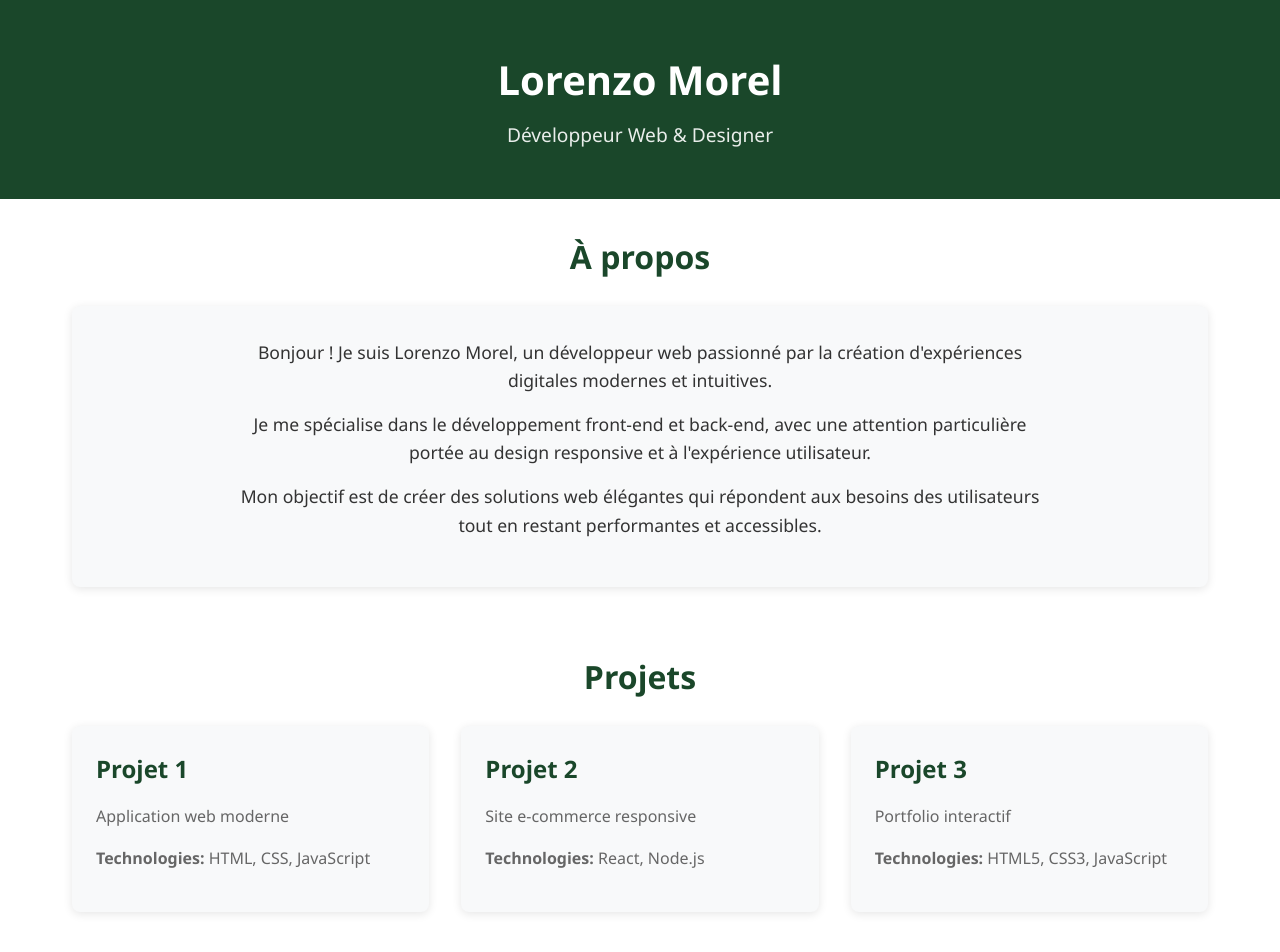
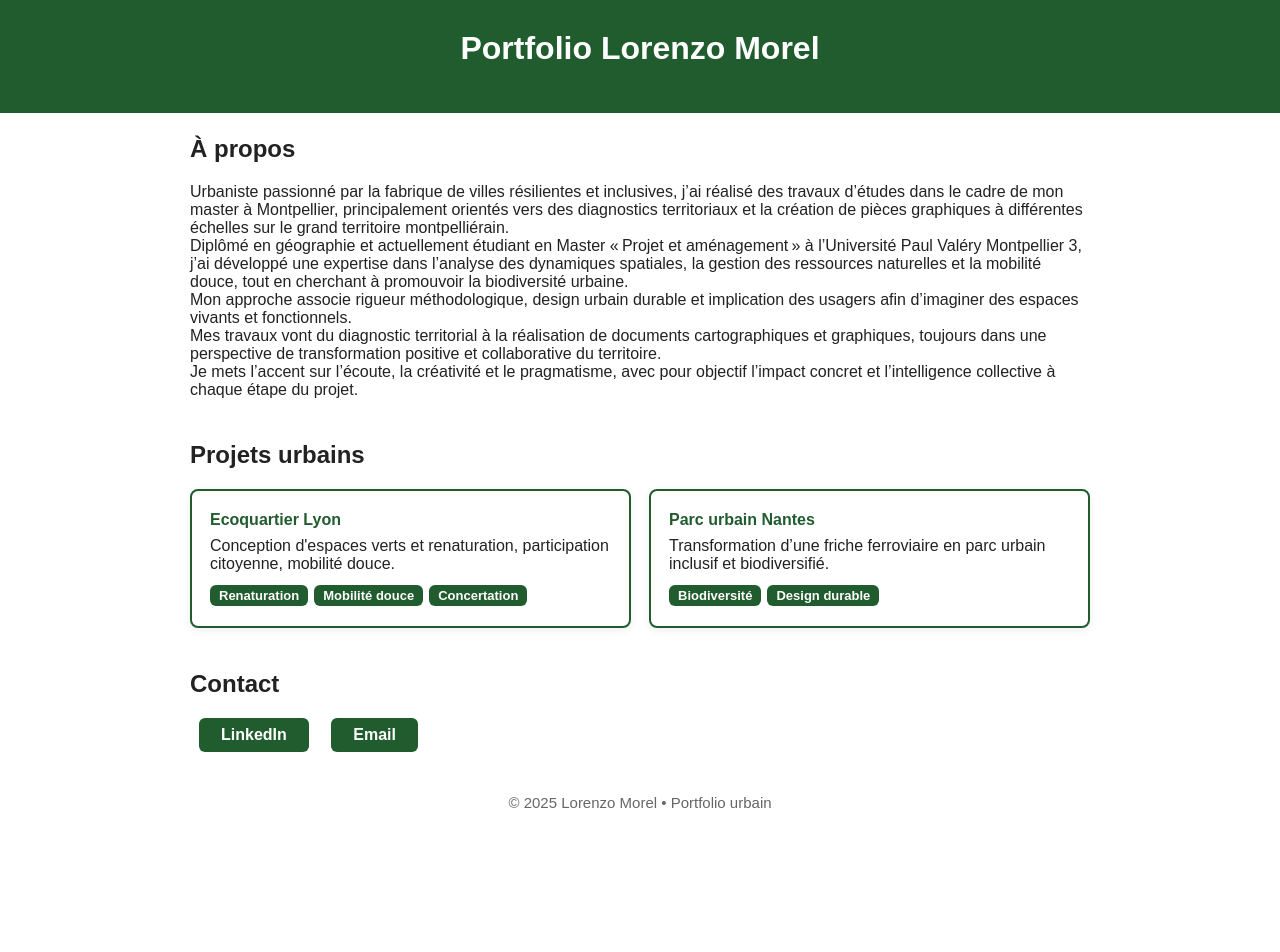
Before and after one commit to lorenzomorel77/Portfolio, a plain HTML site: page index.html in a window 1280 px wide. Shown: the top 952 px of the page. After the commit the page ends 811 px from the top, so only its background shows below. Drawn offline with Linux system fonts and the light colour scheme.

Commit message:
Update index.html

```diff
--- a/index.html
+++ b/index.html
@@ -2,115 +2,111 @@
 <html lang="fr">
 <head>
   <meta charset="UTF-8">
-<meta name="viewport" content="width=device-width, initial-scale=1.0">
-<title>Lorenzo Morel - Portfolio</title>
+  <title>Portfolio Lorenzo Morel</title>
+  <meta name="viewport" content="width=device-width, initial-scale=1">
   <style>
-* { margin: 0; padding: 0; box-sizing: border-box; }
-body { font-family: 'Segoe UI', Tahoma, Geneva, Verdana, sans-serif; background-color: #ffffff; color: #333; line-height: 1.6; }
-header { background-color: #1a472a; color: #fff; padding: 3rem 2rem; text-align: center; }
-header h1 { font-size: 2.5rem; margin-bottom: 0.5rem; font-weight: 700; }
-header p { font-size: 1.2rem; opacity: 0.9; }
-.container { max-width: 1200px; margin: 0 auto; padding: 2rem; }
-section { margin-bottom: 4rem; }
-section h2 { color: #1a472a; font-size: 2rem; margin-bottom: 1.5rem; text-align: center; font-weight: 600; }
-.about-content { background-color: #f8f9fa; padding: 2rem; border-radius: 8px; box-shadow: 0 2px 10px rgba(0,0,0,0.1); text-align: center; }
-.about-content p { font-size: 1.1rem; margin-bottom: 1rem; max-width: 800px; margin-left: auto; margin-right: auto; }
-.projects-grid { display: grid; grid-template-columns: repeat(auto-fit, minmax(300px, 1fr)); gap: 2rem; }
-.project-card { background-color: #f8f9fa; padding: 1.5rem; border-radius: 8px; box-shadow: 0 2px 10px rgba(0,0,0,0.1); cursor: pointer; transition: transform 0.3s, box-shadow 0.3s; }
-.project-card:hover { transform: translateY(-5px); box-shadow: 0 4px 20px rgba(26,71,42,0.2); }
-.project-card h3 { color: #1a472a; margin-bottom: 1rem; font-size: 1.5rem; }
-.project-card p { color: #666; margin-bottom: 1rem; }
-.modal { display: none; position: fixed; z-index: 1000; left: 0; top: 0; width: 100%; height: 100%; background-color: rgba(0,0,0,0.6); overflow: auto; }
-.modal-content { background-color: #fff; margin: 5% auto; padding: 2rem; border-radius: 10px; max-width: 600px; position: relative; box-shadow: 0 5px 30px rgba(0,0,0,0.3); }
-.close { color: #aaa; float: right; font-size: 28px; font-weight: bold; cursor: pointer; }
-.close:hover { color: #1a472a; }
-.contact-buttons { display: flex; justify-content: center; gap: 2rem; flex-wrap: wrap; }
-.contact-btn { display: inline-block; padding: 1rem 2rem; background-color: #1a472a; color: #fff; text-decoration: none; border-radius: 5px; font-size: 1.1rem; font-weight: 600; transition: background-color 0.3s, transform 0.3s; }
-.contact-btn:hover { background-color: #2d6b47; transform: scale(1.05); }
-footer { background-color: #1a472a; color: #fff; text-align: center; padding: 2rem; margin-top: 3rem; }
-@media (max-width: 768px) {
-  header h1 { font-size: 2rem; }
-  .projects-grid { grid-template-columns: 1fr; }
-  .contact-buttons { flex-direction: column; align-items: center; }
-}
+    body { background: #fff; font-family: Arial, sans-serif; color:#222; margin:0; }
+    header { background: #215c2e; color: white; padding: 30px 10px 16px 10px; text-align: center; }
+    main { max-width: 900px; margin: 22px auto 0 auto; padding: 0 9px; }
+    h1 { margin:0 0 10px 0; font-weight:700; }
+    nav { margin-top:12px;}
+    nav a { color:#215c2e; text-decoration:none; margin:0 18px; font-weight:bold;}
+    section { margin-bottom: 42px; }
+    .project-grid { display: flex; flex-wrap: wrap; gap: 18px; }
+    .project-card { background: #fff; border: 2px solid #215c2e; border-radius:8px; box-shadow:0 2px 8px #eee; padding:20px 18px; flex:1 1 290px; cursor:pointer; transition:box-shadow 0.2s;}
+    .project-card:hover{box-shadow:0 6px 16px #ccc;}
+    .project-title { font-weight: bold; color:#215c2e; margin-bottom:8px; }
+    .project-desc { margin-bottom:12px; }
+    .tag { display:inline-block; color:#fff;font-size:13px;font-weight:bold; background:#215c2e; border-radius:6px; padding:3px 9px; margin-right:6px;}
+    footer { text-align: center; font-size:15px; color: #666; margin:38px 0 0; }
+    .contact-btns a { display:inline-block; padding:8px 22px; margin:0 9px; color:#fff; background:#215c2e; border-radius:6px; text-decoration:none; font-weight:bold;}
+    @media(max-width:650px){.project-grid{flex-direction:column;}}
+    .modal-bg{position:fixed;top:0;left:0;width:100vw;height:100vh;background:rgba(33,92,46,0.19);display:none;align-items:center;justify-content:center;z-index:100;}
+    .modal{background:#fff;border:2px solid #215c2e;padding:28px 24px;border-radius:12px;min-width:300px;max-width:94vw;max-height:76vh;overflow-y:auto;}
+    .modal-title{font-weight:bold;font-size:21px;color:#215c2e;}
+    .modal-close{position:absolute;top:20px;right:32px;font-size:33px;cursor:pointer;color:#215c2e;}
+    .modal-content{margin-top:16px;}
   </style>
 </head>
 <body>
   <header>
-<h1>Lorenzo Morel</h1>
-<p>Développeur Web & Designer</p>
+    <h1>Portfolio Lorenzo Morel</h1>
+    <nav>
+      <a href="#about">À propos</a>
+      <a href="#projects">Projets</a>
+      <a href="#contact">Contact</a>
+    </nav>
   </header>
-<div class="container">
+  <main>
     <section id="about">
       <h2>À propos</h2>
-<div class="about-content">
-<p>Bonjour ! Je suis Lorenzo Morel, un développeur web passionné par la création d'expériences digitales modernes et intuitives.</p>
-<p>Je me spécialise dans le développement front-end et back-end, avec une attention particulière portée au design responsive et à l'expérience utilisateur.</p>
-<p>Mon objectif est de créer des solutions web élégantes qui répondent aux besoins des utilisateurs tout en restant performantes et accessibles.</p>
+      <div>
+        Urbaniste passionné par la fabrique de villes résilientes et inclusives, j’ai réalisé des travaux d’études dans le cadre de mon master à Montpellier, principalement orientés vers des diagnostics territoriaux et la création de pièces graphiques à différentes échelles sur le grand territoire montpelliérain.<br>
+        Diplômé en géographie et actuellement étudiant en Master « Projet et aménagement » à l’Université Paul Valéry Montpellier 3, j’ai développé une expertise dans l’analyse des dynamiques spatiales, la gestion des ressources naturelles et la mobilité douce, tout en cherchant à promouvoir la biodiversité urbaine.<br>
+        Mon approche associe rigueur méthodologique, design urbain durable et implication des usagers afin d’imaginer des espaces vivants et fonctionnels.<br>
+        Mes travaux vont du diagnostic territorial à la réalisation de documents cartographiques et graphiques, toujours dans une perspective de transformation positive et collaborative du territoire.<br>
+        Je mets l’accent sur l’écoute, la créativité et le pragmatisme, avec pour objectif l’impact concret et l’intelligence collective à chaque étape du projet.
       </div>
     </section>
     <section id="projects">
-<h2>Projets</h2>
-<div class="projects-grid">
-<div class="project-card" onclick="openModal('modal1')">
-<h3>Projet 1</h3>
-<p>Application web moderne</p>
-<p><strong>Technologies:</strong> HTML, CSS, JavaScript</p>
+      <h2>Projets urbains</h2>
+      <div class="project-grid">
+        <div class="project-card" onclick="openModal('proj1')">
+          <div class="project-title">Ecoquartier Lyon</div>
+          <div class="project-desc">Conception d'espaces verts et renaturation, participation citoyenne, mobilité douce.</div>
+          <span class="tag">Renaturation</span><span class="tag">Mobilité douce</span><span class="tag">Concertation</span>
         </div>
-<div class="project-card" onclick="openModal('modal2')">
-<h3>Projet 2</h3>
-<p>Site e-commerce responsive</p>
-<p><strong>Technologies:</strong> React, Node.js</p>
-</div>
-<div class="project-card" onclick="openModal('modal3')">
-<h3>Projet 3</h3>
-<p>Portfolio interactif</p>
-<p><strong>Technologies:</strong> HTML5, CSS3, JavaScript</p>
+        <div class="project-card" onclick="openModal('proj2')">
+          <div class="project-title">Parc urbain Nantes</div>
+          <div class="project-desc">Transformation d’une friche ferroviaire en parc urbain inclusif et biodiversifié.</div>
+          <span class="tag">Biodiversité</span><span class="tag">Design durable</span>
         </div>
       </div>
     </section>
     <section id="contact">
       <h2>Contact</h2>
-<div class="contact-buttons">
-<a href="https://www.linkedin.com/in/lorenzo-morel-566aa4233/" target="_blank" class="contact-btn">LinkedIn</a>
-<a href="mailto:lorenzomorel77@gmail.com" class="contact-btn">Email</a>
+      <div class="contact-btns">
+        <a href="https://www.linkedin.com/in/lorenzo-morel-566aa4233/" target="_blank">LinkedIn</a>
+        <a href="mailto:lorenzomorel77@gmail.com">Email</a>
       </div>
     </section>
-</div>
-<div id="modal1" class="modal">
-<div class="modal-content">
-<span class="close" onclick="closeModal('modal1')">&times;</span>
-<h3>Projet 1 - Détails</h3>
-<p>Description complète du projet 1. Application web moderne développée avec les dernières technologies.</p>
-<p><strong>Technologies utilisées:</strong> HTML5, CSS3, JavaScript</p>
-<p><strong>Fonctionnalités:</strong> Interface responsive, animations fluides, optimisation des performances.</p>
+  </main>
+  <footer>
+    &copy; 2025 Lorenzo Morel • Portfolio urbain
+  </footer>
+  <!-- Modal structure -->
+  <div class="modal-bg" id="modal-bg">
+    <div class="modal">
+      <span class="modal-close" onclick="closeModal()">&times;</span>
+      <div class="modal-title" id="modal-title"></div>
+      <div class="modal-content" id="modal-content"></div>
     </div>
   </div>
-<div id="modal2" class="modal">
-<div class="modal-content">
-<span class="close" onclick="closeModal('modal2')">&times;</span>
-<h3>Projet 2 - Détails</h3>
-<p>Description complète du projet 2. Site e-commerce complet avec gestion de paiements et inventaire.</p>
-<p><strong>Technologies utilisées:</strong> React, Node.js, MongoDB</p>
-<p><strong>Fonctionnalités:</strong> Panier d'achat, système de paiement, gestion utilisateurs.</p>
-</div>
-</div>
-<div id="modal3" class="modal">
-<div class="modal-content">
-<span class="close" onclick="closeModal('modal3')">&times;</span>
-<h3>Projet 3 - Détails</h3>
-<p>Description complète du projet 3. Portfolio interactif avec design moderne et animations engageantes.</p>
-<p><strong>Technologies utilisées:</strong> HTML5, CSS3, JavaScript</p>
-<p><strong>Fonctionnalités:</strong> Animations CSS, transitions fluides, design responsive.</p>
-</div>
-</div>
-<footer>
-<p>&copy; 2025 Lorenzo Morel. Tous droits réservés.</p>
-</footer>
   <script>
-function openModal(modalId) { document.getElementById(modalId).style.display = 'block'; }
-function closeModal(modalId) { document.getElementById(modalId).style.display = 'none'; }
-window.onclick = function(event) { if (event.target.className === 'modal') { event.target.style.display = 'none'; } }
+    const projects = {
+      "proj1": {
+        title: "Ecoquartier Lyon",
+        content: "Zone modifiable : Ajoutez ici des visuels, cartes, textes sur le projet Ecoquartier Lyon."
+      },
+      "proj2": {
+        title: "Parc urbain Nantes",
+        content: "Zone modifiable : Ajoutez ici vos documents, textes ou images sur le parc urbain Nantes."
+      }
+    };
+    function openModal(proj) {
+      document.getElementById('modal-title').textContent = projects[proj].title;
+      document.getElementById('modal-content').innerHTML = projects[proj].content;
+      document.getElementById('modal-bg').style.display = "flex";
+    }
+    function closeModal() {
+      document.getElementById('modal-bg').style.display = "none";
+    }
+    window.addEventListener('keydown', function(e) {
+      if (e.key === "Escape") closeModal();
+    });
+    document.getElementById('modal-bg').onclick = function(e) {
+      if (e.target === this) closeModal();
+    };
   </script>
 </body>
 </html>
```
Lines whose indentation alone changed are shown as unchanged.
